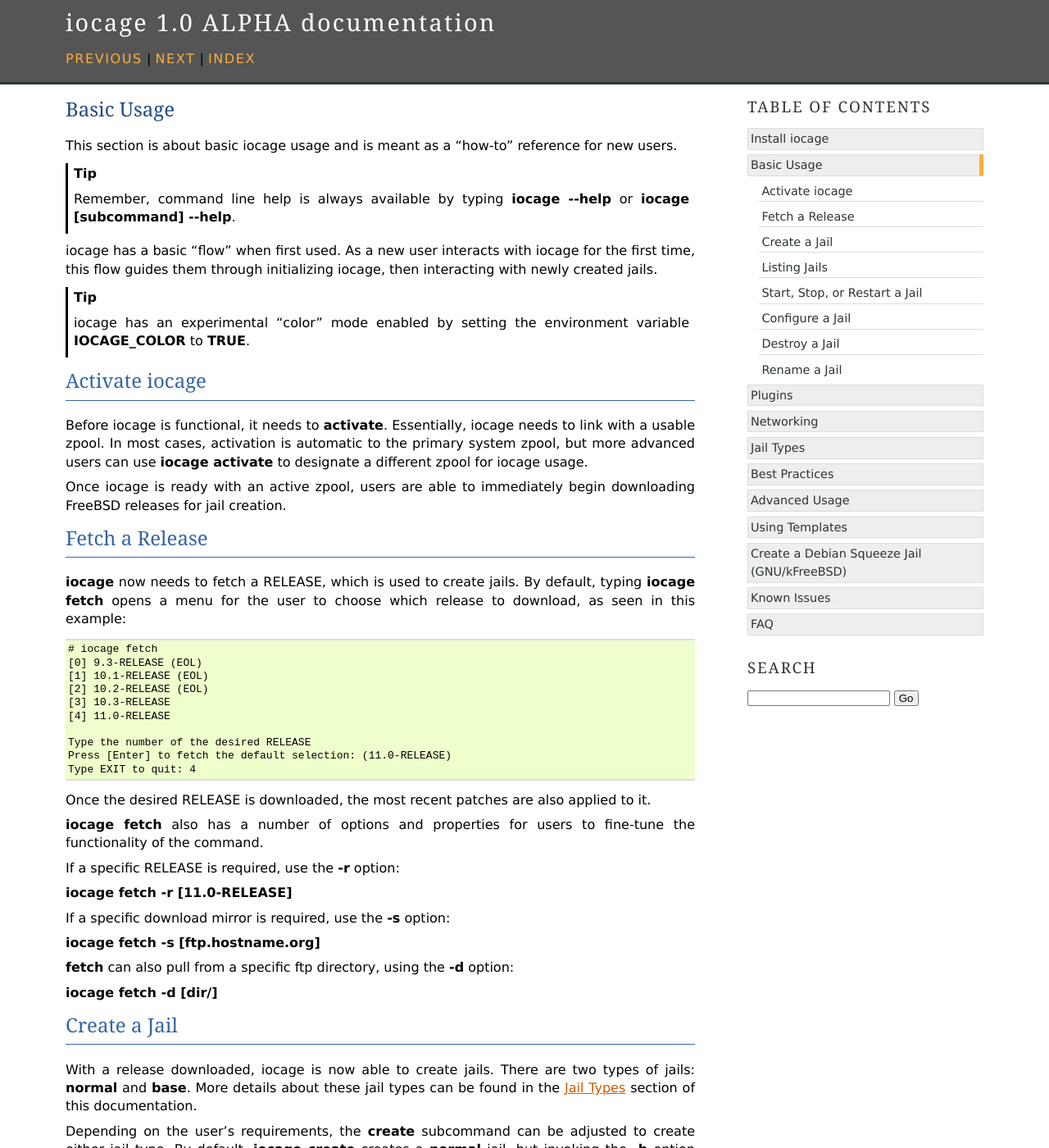
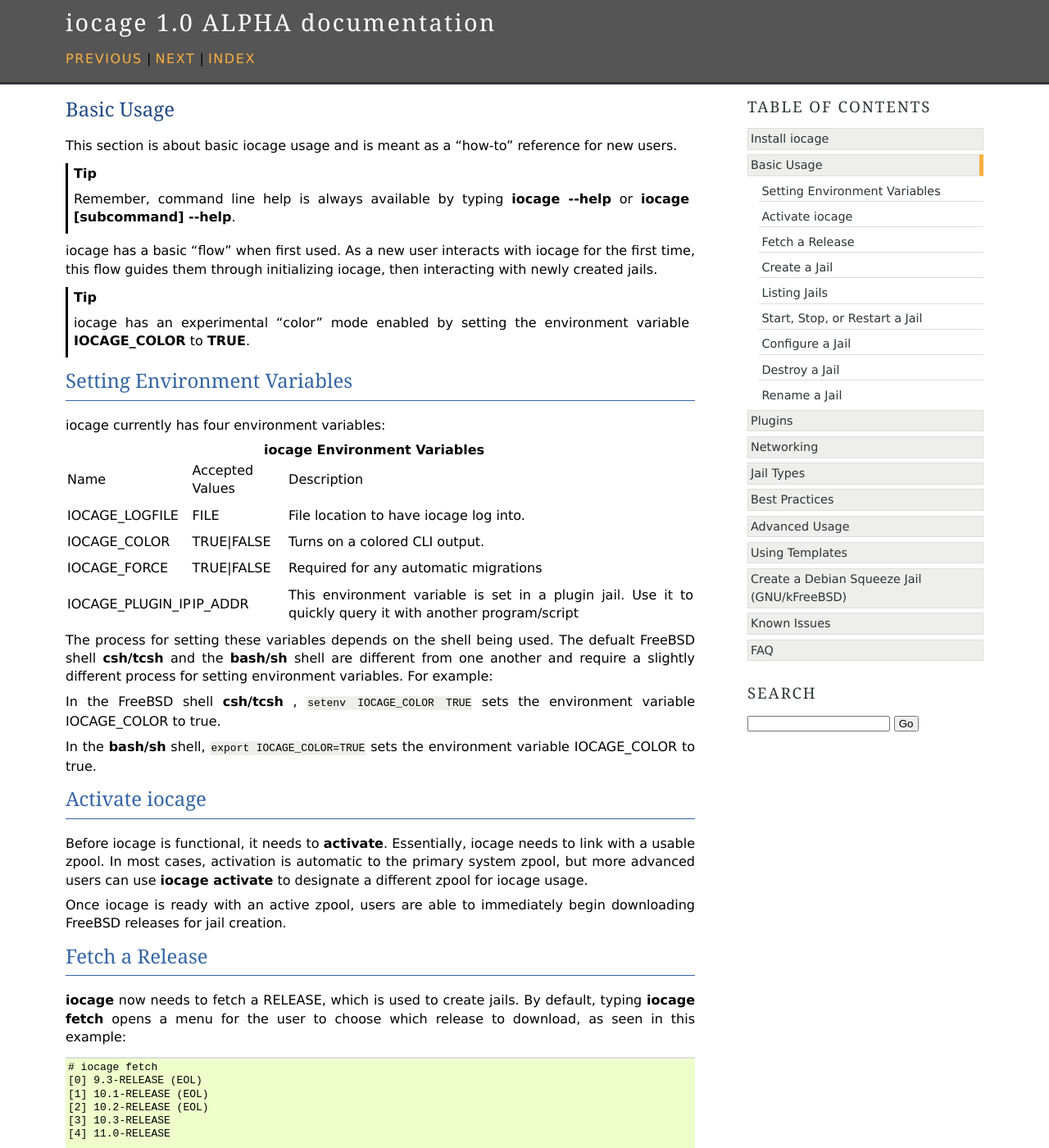
Before and after one commit to iocage/iocage, a Sphinx documentation site: the page built from doc/source/basic-use.rst, in a window 1280 px wide and 1400 px high. Shown: the whole window at 82% size. Built offline with Sphinx 7.4.7, drawn with Linux system fonts in a browser that asks for light colours.

Commit message:
Added section on setting iocage environment variables (#497)
* Updated iocage docs: Added install chapter, organized, fixed.

* Added a plugins chapter to the docs.

* Applied recommneded changes

* Updated the 'iocage get' to include the flags '-s' and -j'

* Added section on setting iocage environment variables

```diff
--- a/doc/source/basic-use.rst
+++ b/doc/source/basic-use.rst
@@ -16,6 +16,42 @@
 
 .. tip:: iocage has an experimental "color" mode enabled by setting the
    environment variable :command:`IOCAGE_COLOR` to **TRUE**.
+
+.. index:: Setting environment variables
+.. _Setting environment variables:
+
+Setting Environment Variables
+-----------------------------
+
+iocage currently has four environment variables:
+
+.. table:: **iocage Environment Variables**
+   :class: longtable
+
+   +------------------+-----------------+----------------------------------------------------+
+   | Name             | Accepted Values | Description                                        |
+   +------------------+-----------------+----------------------------------------------------+
+   | IOCAGE_LOGFILE   | FILE            | File location to have iocage log into.             |
+   +------------------+-----------------+----------------------------------------------------+
+   | IOCAGE_COLOR     | TRUE|FALSE      | Turns on a colored CLI output.                     |
+   +------------------+-----------------+----------------------------------------------------+
+   | IOCAGE_FORCE     | TRUE|FALSE      | Required for any automatic migrations              |
+   +------------------+-----------------+----------------------------------------------------+
+   | IOCAGE_PLUGIN_IP | IP_ADDR         | This environment variable is set in a plugin jail. |
+   |                  |                 | Use it to quickly query it with another            |
+   |                  |                 | program/script                                     |
+   +------------------+-----------------+----------------------------------------------------+
+
+The process for setting these variables depends on the shell being used.
+The defualt FreeBSD shell :command:`csh/tcsh` and the :command:`bash/sh`
+shell are different from one another and require a slightly different
+process for setting environment variables. For example:
+
+In the FreeBSD shell :command:`csh/tcsh` , :samp:`setenv IOCAGE_COLOR TRUE`
+sets the environment variable IOCAGE_COLOR to true.
+
+In the :command:`bash/sh` shell, :samp:`export IOCAGE_COLOR=TRUE` sets
+the environment variable IOCAGE_COLOR to true.
 
 .. index:: Activate iocage
 .. _Activate iocage:
```
Also changed, not shown: 11 other files.
